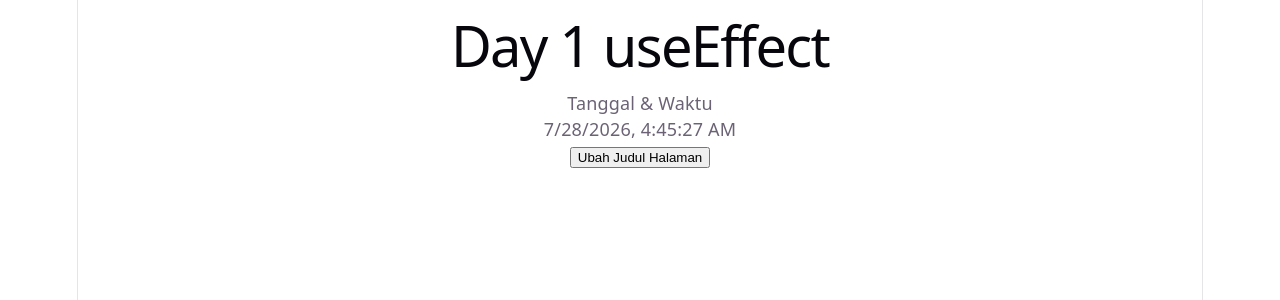
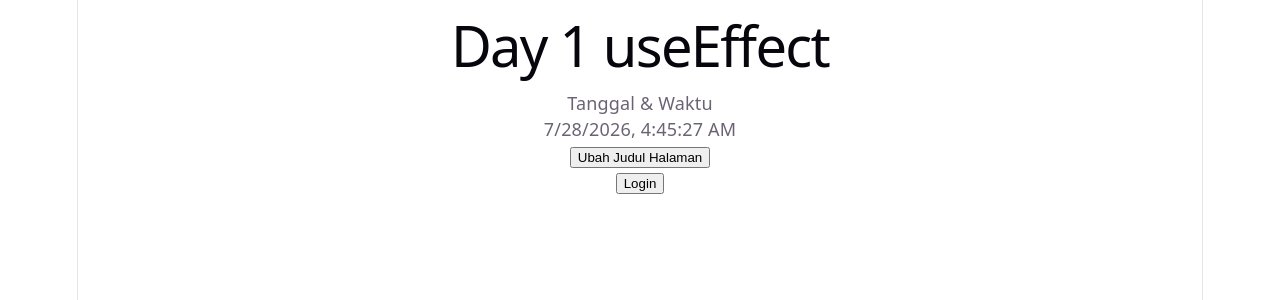
Before and after one commit to kukuraaa/Tugas-React-pt-2, a React (Vite) app: page / in a window 1280 px wide. Shown: the top 300 px of the page. Built offline with nearby package versions, Linux system fonts and the light colour scheme.

Commit message:
nambahin login dan logout

```diff
--- a/src/App.tsx
+++ b/src/App.tsx
@@ -1,9 +1,11 @@
+import Conditional from "./Components/Conditional";
 import UseEffect from "./Components/UseEffect"
 
 function App(){
   return(
     <div>
       <UseEffect/>
+      <Conditional/>
     </div>
   )
 }
--- /dev/null
+++ b/src/Components/Conditional.tsx
@@ -0,0 +1,19 @@
+import { useState } from "react";
+
+function Conditional() {
+  const [isLogin, setIsLogin] = useState(false);
+
+  const handleLogin = () => {
+    setIsLogin(!isLogin);
+  };
+
+  return (
+    <div>
+      <button onClick={handleLogin}>
+        {isLogin ? "Logout" : "Login"}
+      </button>
+    </div>
+  );
+}
+
+export default Conditional;
```
